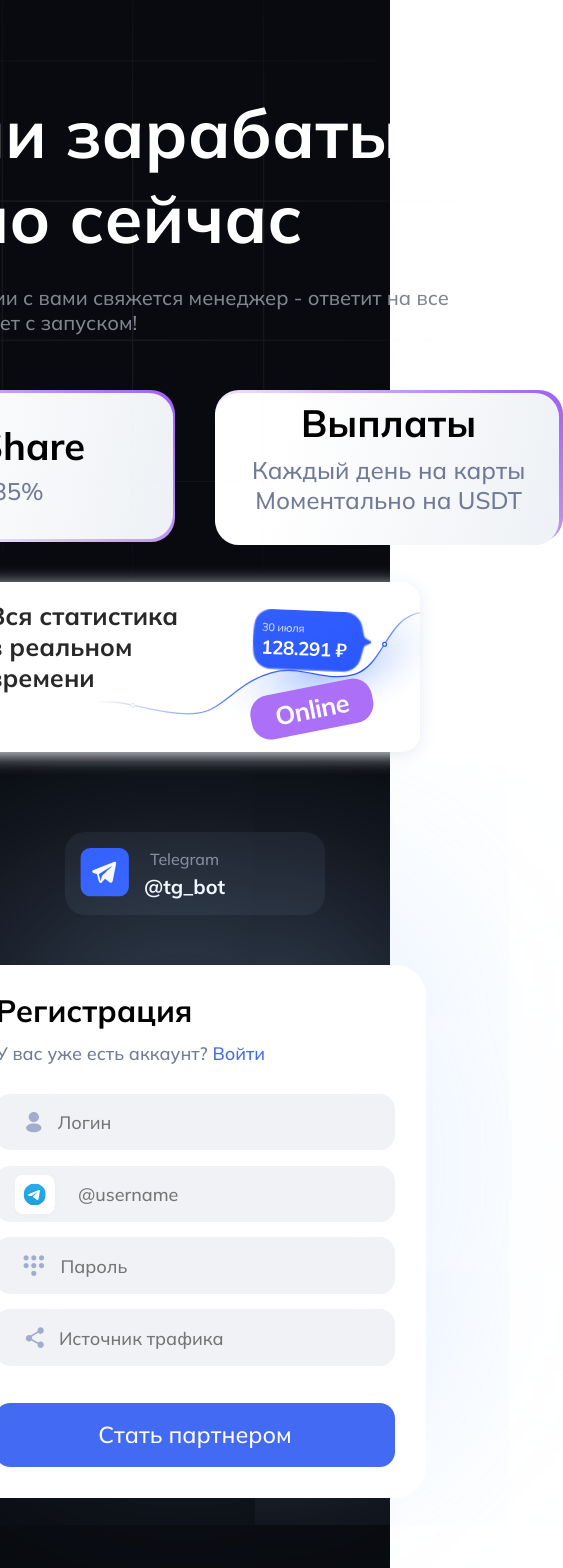
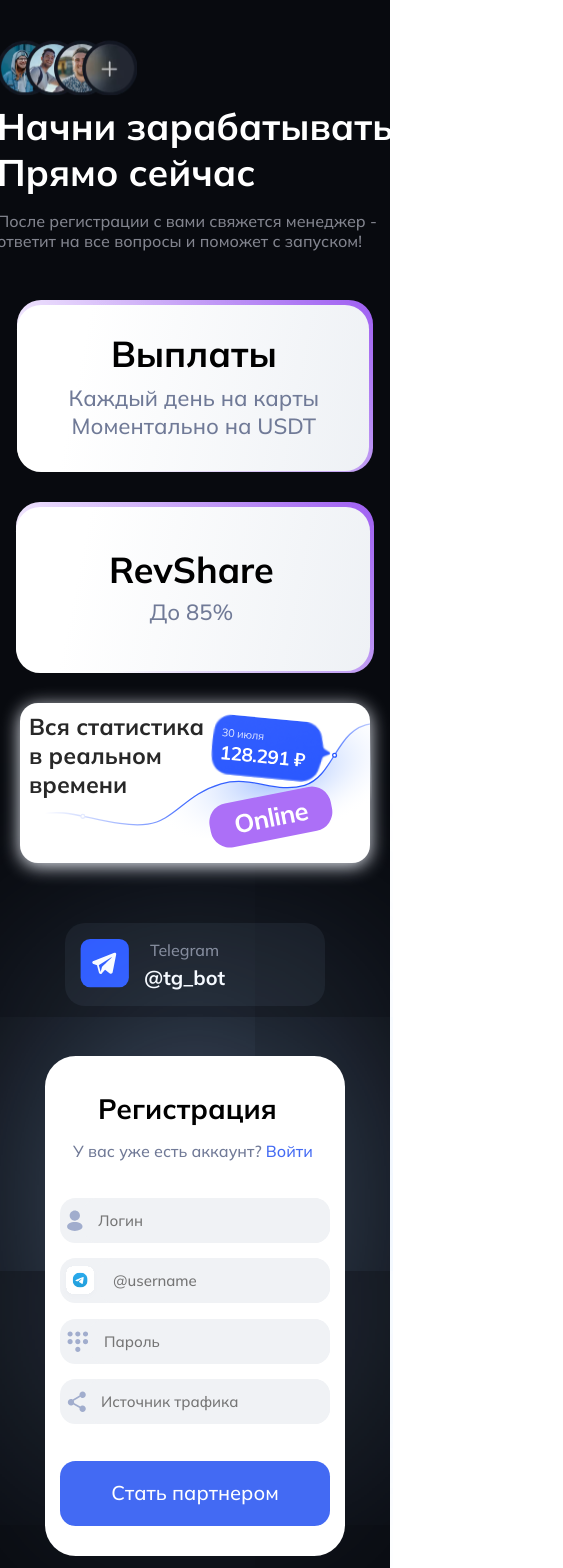
Before and after one commit to immweasel/dashboard, a React (Create React App) app in the folder frontend/: page / in a window 390 px wide. Shown: the top 1568 px of the page, 563 px wide, since content can reach past the window. Built offline with nearby package versions, Linux system fonts and the light colour scheme.

Commit message:
Mobile is ready

```diff
--- a/frontend/src/App.module.css
+++ b/frontend/src/App.module.css
@@ -23,3 +23,10 @@
         height: auto;
     }
 }
+
+@media screen and (max-width: 1600px) {
+    .App {
+        padding-right: 3vh;
+        padding-left: 3vh;
+    }
+}
--- a/frontend/src/components/Content/Content.module.css
+++ b/frontend/src/components/Content/Content.module.css
@@ -13,3 +13,17 @@
     top: 0;
     left: 0;
 }
+
+@media screen and (max-width: 1600px) {
+    .content {
+        padding-top: 40px;
+    }
+}
+
+
+@media screen and (max-width: 550px) {
+    .contentGrid {
+        display: none;
+    }
+
+}
--- a/frontend/src/components/Content/ContentComponents/ContentIcons/ContentIcons.module.css
+++ b/frontend/src/components/Content/ContentComponents/ContentIcons/ContentIcons.module.css
@@ -1,3 +1,4 @@
 .contentIcons {
     cursor: pointer;
+    z-index: 2;
 }
--- a/frontend/src/components/Content/ContentComponents/ContentTelegram/ContentTelegram.module.css
+++ b/frontend/src/components/Content/ContentComponents/ContentTelegram/ContentTelegram.module.css
@@ -60,3 +60,9 @@
         align-self: center;
     }
 }
+
+@media screen and (max-width: 800px) {
+        .contentTelegramContainer {
+            margin-top: 60px;
+    }
+}
--- a/frontend/src/components/Content/ContentComponents/ContentTelegram/ContentTelegram.tsx
+++ b/frontend/src/components/Content/ContentComponents/ContentTelegram/ContentTelegram.tsx
@@ -3,9 +3,14 @@ import styles from './ContentTelegram.module.css'
 import tgLogo  from '../../../../assets/images/tgLogo.svg'
 
 const ContentTelegram: FC = () => {
+	const handleTelegramButton = (): void => {
+		window.open('https://t.me/Lilmint11', '_blank')
+	}
+
+
 	return (
 		<div className={styles.contentTelegramContainer}>
-			<button className={styles.contentTelegram}>
+			<button onClick={handleTelegramButton} className={styles.contentTelegram}>
 				<div className={styles.contentTelegramFilling}>
 					<div className={styles.contentTelegramIcon}>
 						<img alt='tgIcon' src={tgLogo} />
--- a/frontend/src/components/Content/ContentComponents/ContentText/ContentText.module.css
+++ b/frontend/src/components/Content/ContentComponents/ContentText/ContentText.module.css
@@ -22,6 +22,10 @@
     white-space: nowrap;
 }
 
+.mobileUnderText {
+    display: none;
+}
+
 .firstUnderText {
     color: #82848E;
     font-size: 20px;
@@ -36,6 +40,66 @@
     font-size: 20px;
     font-family: MulishMedium;
     text-align: left;
-   margin-top: 0px;
-   margin-bottom: 25px;
+    margin-top: 0px;
+    margin-bottom: 25px;
 }
+
+@media screen and (max-width: 800px) {
+    .contentText {
+        margin-top: 5px;
+        margin-bottom: 5px;
+    }
+    .earnNow {
+        font-size: 56px;
+    }
+    .firstUnderText {
+        font-size: 18px;
+        margin-top: 15px;
+    }
+    .secondUnderText {
+        font-size: 18px;
+        margin-bottom: 15px;
+    }
+}
+@media screen and (max-width: 650px) {
+    .contentText {
+        margin-top: 3px;
+        margin-bottom: 3px;
+    }
+    .earnNow {
+        font-size: 40px;
+    }
+    .firstUnderText {
+        font-size: 16px;
+        white-space: nowrap;
+    }
+    .secondUnderText {
+        font-size: 16px;
+    }
+}
+
+@media screen and (max-width: 550px) {
+    .contentText {
+        margin-top: 3px;
+        margin-bottom: 3px;
+    }
+    .earnNow {
+        font-size: 37px;
+    }
+
+    .mobileUnderText {
+        display: flex;
+        color: #82848E;
+        font-family: MulishMedium;
+        text-align: left;
+        font-size: 16px;
+
+    }
+    .firstUnderText {
+        display: none;
+    }
+    .secondUnderText {
+        display: none;
+    }
+
+}
--- a/frontend/src/components/Content/ContentComponents/ContentText/ContentText.tsx
+++ b/frontend/src/components/Content/ContentComponents/ContentText/ContentText.tsx
@@ -6,6 +6,10 @@ const ContentText: FC = () => {
 		<div className={styles.contentText}>
 			<p className={styles.earnNow}>Начни зарабатывать</p>
 			<p className={styles.earnNow}>Прямо сейчас</p>
+			<p className={styles.mobileUnderText}>
+				После регистрации с вами свяжется менеджер - ответит на все вопросы и
+				поможет с запуском!
+			</p>
 			<p className={styles.firstUnderText}>
 				После регистрации с вами свяжется менеджер - ответит на все
 			</p>
--- a/frontend/src/components/Content/ContentComponents/ContentWidgets/ContentWidgets.module.css
+++ b/frontend/src/components/Content/ContentComponents/ContentWidgets/ContentWidgets.module.css
@@ -204,3 +204,160 @@
         font-size: 25px;
     }
 }
+
+@media screen and (max-width: 800px) {
+    .widget {
+        margin-top: 30px;
+        gap:30px;
+    }
+    .firstLineWidgets {
+        gap: 30px;
+        display: flex;
+        flex-direction: column-reverse;
+        align-items: center;
+    }
+    .widgetPaymentsContainer {
+        width: 456.288px;
+        height: 177.723px;
+        padding-top: 5px;
+        padding-bottom: 0px;
+        padding-right: 0px;
+    }
+
+    .widgetPayments {
+        width: 450px;
+        height: 170px;
+        padding-left: 2px;
+        padding-bottom: 6px;
+        padding-top: 0px;
+        display: flex;
+        align-items: center;
+        justify-content: center;
+    }
+    .widgetRevShareContainer {
+        width: 456.288px;
+        height: 177.723px;
+        padding-top: 5px;
+        padding-bottom: 0px;
+        padding-right: 1px;
+    }
+
+    .widgetRevShare {
+        width: 450px;
+        height: 170px;
+        padding-left: 0px;
+        padding-bottom: 4px;
+        padding-top: 0px;
+    }
+    .widgetPaymentsUpperText {
+        font-size: 46px;
+    }
+
+    .widgetPaymentsMiddleText {
+        padding-top: 8px;
+        font-size: 28px;
+    }
+
+    .widgetPaymentsLowerText {
+        font-size: 28px;
+    }
+    .widgetRevShareUpperText {
+        font-size: 48px;
+    }
+
+    .widgetRevShareLowerText {
+        font-size: 28px;
+    }
+    .widgetStatsText {
+        font-size: 26px;
+    }
+}
+
+@media screen and (max-width: 650px) {
+     .widget {
+        margin-top: 30px;
+        gap:30px;
+    }
+    .firstLineWidgets {
+        gap: 30px;
+    }
+    .widgetPaymentsContainer {
+        width: 356.288px;
+        height: 166.723px;
+    }
+
+    .widgetPayments {
+        width: 350px;
+        height: 160px;
+        padding-left: 2px;
+        padding-bottom: 6px;
+        padding-top: 0px;
+    }
+    .widgetRevShareContainer {
+        width: 356.288px;
+        height: 166.723px;
+    }
+
+    .widgetRevShare {
+        width: 350px;
+        height: 160px;
+    }
+    .widgetPaymentsUpperText {
+        font-size: 36px;
+    }
+
+    .widgetPaymentsMiddleText {
+        padding-top: 8px;
+        font-size: 22px;
+    }
+
+    .widgetPaymentsLowerText {
+        font-size: 22px;
+    }
+    .widgetRevShareUpperText {
+        font-size: 36px;
+    }
+
+    .widgetRevShareLowerText {
+        font-size: 22px;
+    }
+    .widgetStatsText {
+        font-size: 26px;
+    }
+
+    /* myStats */
+    .widgetStats {
+        width: 350px;
+        height: 160px;
+        gap: 10px;
+        margin-left: 0px;
+    }
+
+    .widgetStatsText {
+        font-size: 23px;
+        padding: 9px;
+        margin: 0;
+    }
+
+
+    .widgetStatsImgs {
+        position: absolute;
+        padding-top: 0;
+        left: 185px;
+        top: 12px;
+    }
+
+    .widgetStatsMoneyImg {
+        transform: rotate(8deg);
+    }
+
+    .widgetStatsLineImg {
+        transform: rotate(6deg);
+        top: 0px;
+        left: -20px;
+    }
+
+    .widgetStatsUnderText {
+        white-space: nowrap;
+    }
+}
--- a/frontend/src/components/RegistrationForm/RegistrationForm.module.css
+++ b/frontend/src/components/RegistrationForm/RegistrationForm.module.css
@@ -19,6 +19,7 @@
   flex: 1;
   display: flex;
   justify-content: center;
+  padding-bottom: 20vh;
 }
 
 .form {
@@ -26,11 +27,11 @@
   flex-direction: column;
   justify-content: center;
   align-items: center;
-  height: 533.14px;
-  width: 462.48px;
+  height: 563.14px;
+  width: 482.48px;
   background-color: white;
   border-radius: 30.83px;
-  box-shadow: 0px -60px 400px -20px rgba(165, 203, 255, 0.49);
+  box-shadow: 0px -70px 400px -20px rgba(165, 203, 255, 0.49);
 }
 
 .registerContainer {
@@ -173,6 +174,68 @@
 
 @media screen and (max-width: 1400px) {
   .formContainer {
-    padding-bottom: 80px;
+    padding-bottom: 5vh;
   }
 }
+
+@media screen and (max-width: 650px) {
+  .formContainer {
+    height: 520px;
+    width: 400px;
+  }
+  .title {
+    margin-left: -120px;
+  }
+
+  .subtitle {
+      margin: 0;
+      padding: 0;
+      margin-left: -120px;
+  }
+  .inputContainer {
+    width: 370px;
+  }
+  .submitButton {
+    width: 370px;
+  }
+}
+
+@media screen and (max-width: 460px) {
+  .formContainer {
+    width: 300px;
+  }
+
+  .form {
+    height: 500px;
+  }
+  .title {
+    margin-left: -10px;
+    font-size: 28px;
+  }
+
+  .subtitle {
+      margin-left: -35px;
+      font-size: 16px;
+  }
+
+  .icon {
+    padding-left: 7px;
+  }
+  .inputContainer {
+    width: 270px;
+    height: 45px;
+  }
+  .iconTg {
+    width: 36px;
+    padding-left: 2px;
+    padding-top: 2px;
+  }
+
+  .input {
+    font-size: 15px;
+  }
+  .submitButton {
+    width: 270px;
+    font-size: 20px;
+  }
+}
```
